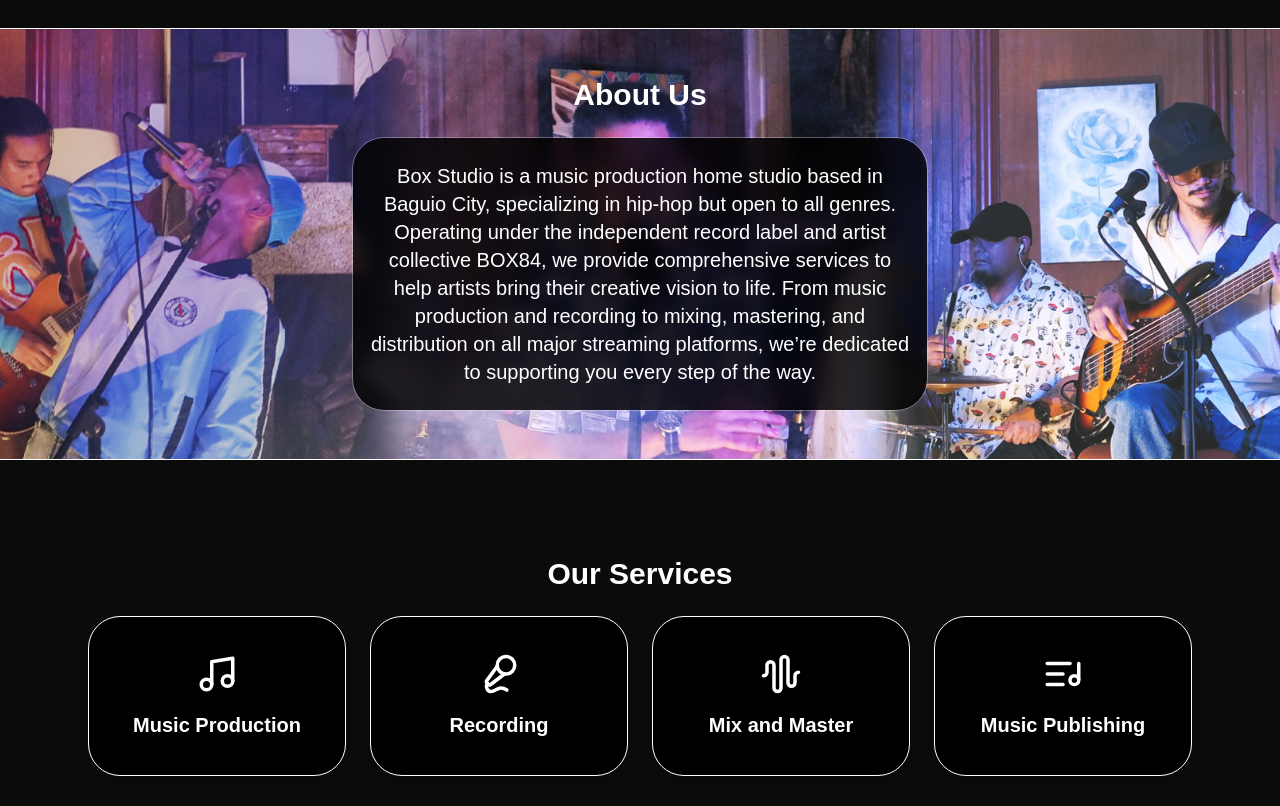
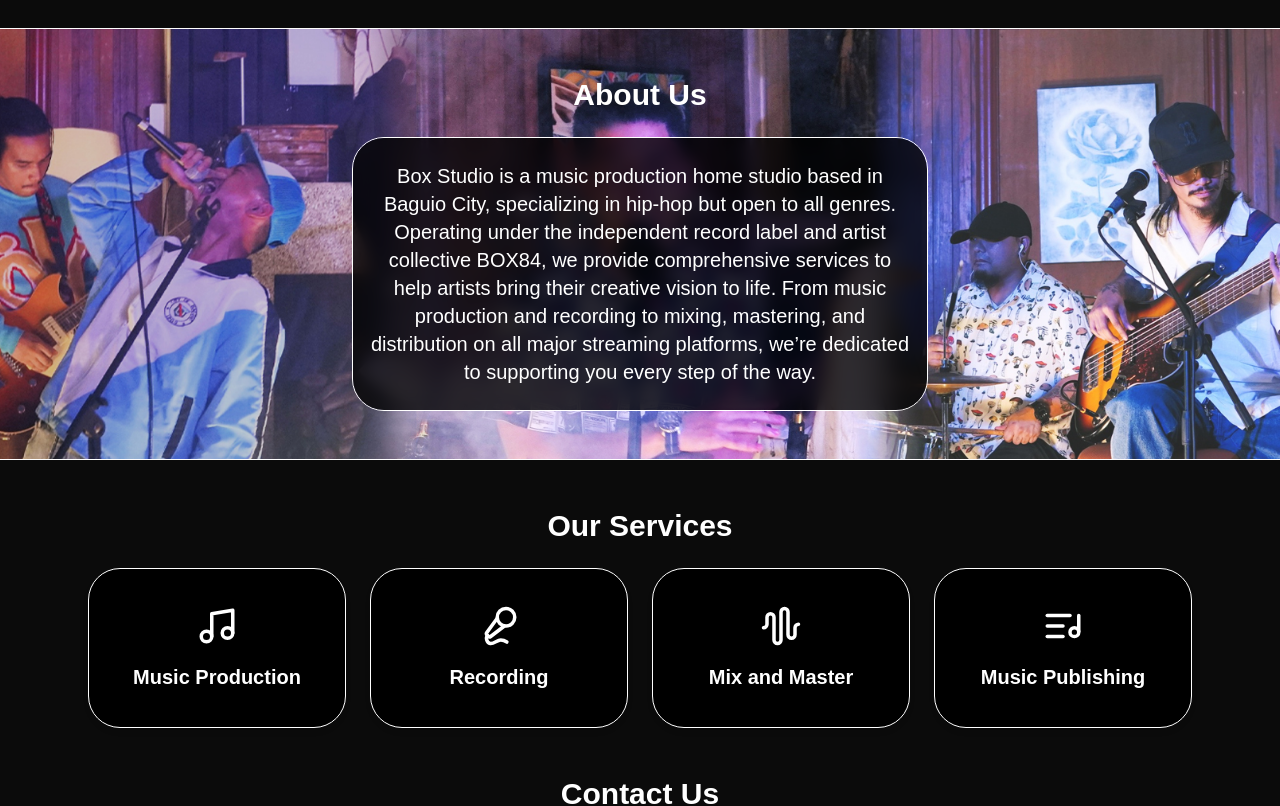
Before and after one commit to joshuakitong/box-studio, a React (Vite) app: page /#/ in a window 1280 px wide. Shown: the part 820-1626 px from the top of the page. Built offline with nearby package versions, Linux system fonts and the light colour scheme.

Commit message:
refactor: minor adjustments on home page layout

```diff
--- a/src/sections/AboutHome.jsx
+++ b/src/sections/AboutHome.jsx
@@ -1,6 +1,6 @@
 export default function AboutHome() {
   return (
-    <div className="py-12">
+    <div className="pt-12">
       <div className="relative w-full py-12 px-6 sm:px-12 border-y border-white">
         <h2 className="relative z-10 mb-6 text-2xl sm:text-3xl font-bold text-center">About Us</h2>
         <img
@@ -9,8 +9,8 @@ export default function AboutHome() {
           className="absolute inset-0 w-full h-full object-cover object-left sm:object-center"
         />
 
-        <div className="relative w-full max-w-xl mx-auto rounded-4xl overflow-hidden border border-white/30">
-          <div className="bg-black/84 backdrop-blur-sm text-white px-4 py-6">
+        <div className="relative w-full max-w-xl mx-auto rounded-4xl overflow-hidden border border-white">
+          <div className="bg-black/80 backdrop-blur-sm text-white px-4 py-6">
             <p className="text-sm sm:text-md md:text-lg lg:text-xl text-center">
               Box Studio is a music production home studio based in Baguio City, specializing in hip-hop but open to all genres.
               Operating under the independent record label and artist collective BOX84, we provide comprehensive services to help artists bring their creative vision to life.
--- a/src/sections/ServicesHome.jsx
+++ b/src/sections/ServicesHome.jsx
@@ -30,7 +30,7 @@ export default function Services() {
   return (
     <div
       onClick={() => navigate("/services")}
-      className="max-w-6xl mx-auto px-6 py-12"
+      className="max-w-6xl mx-auto px-6 pt-12"
     >
       <h2 className="text-2xl sm:text-3xl font-bold text-center mb-6">Our Services</h2>
       <div className="grid grid-cols-1 sm:grid-cols-2 lg:grid-cols-4 gap-6">
```
